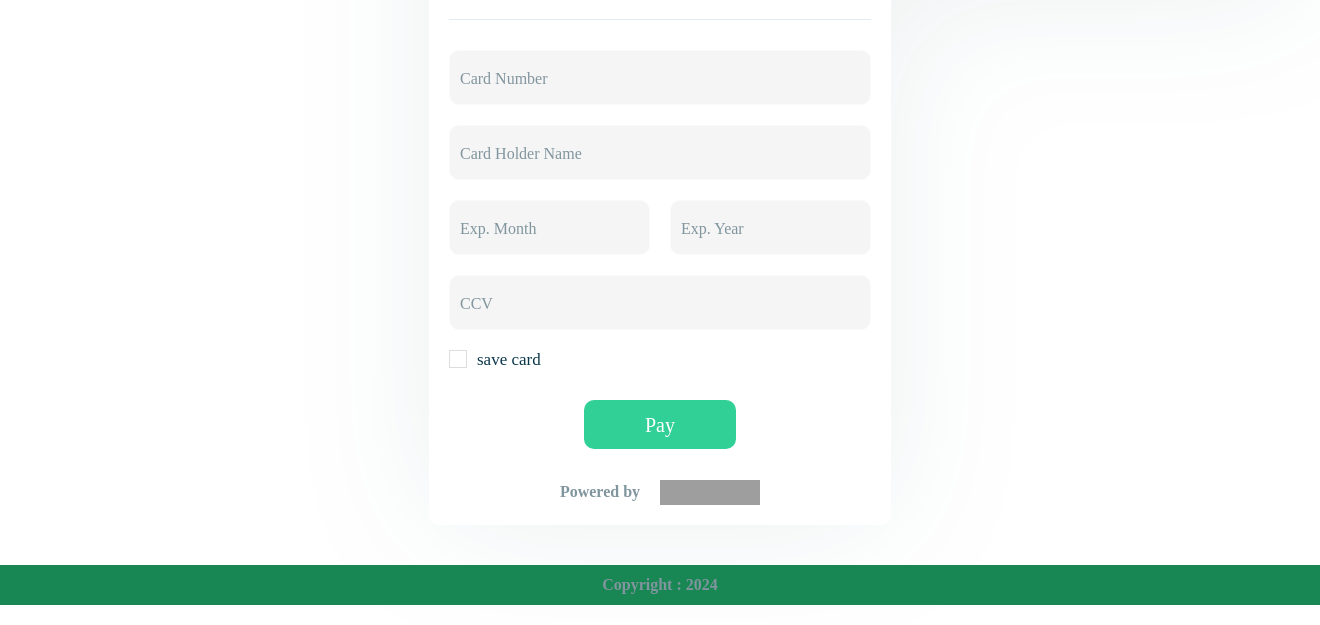
After one commit to mohamedhamiid/Parallel_Projcet, a Django app: page /paymentdone/ in a window 1320 px wide, after a click on "Hamid". The commit adds this page. Shown: the part 605-1230 px from the top of the page. Run offline with Django 5.2, Linux system fonts and the light colour scheme; a user stored in the database is signed in; some libraries are stand-ins or nearby versions; some web fonts are replaced; grey boxes are pictures that could not be loaded.

Commit message:
checkout done with a payment page

```diff
--- /dev/null
+++ b/ec/app/static/app/css/payment.template.test.css
@@ -0,0 +1,374 @@
+@font-face {
+    font-family: Avenir;
+    src: url("/static/fonts/AvenirLTStd-Roman.ttf");
+}
+
+input::-webkit-input-placeholder,
+textarea::-webkit-input-placeholder {
+    /* Chrome/Opera/Safari */
+    color: #80959E;
+    font-size: 16px;
+    font-family: Avenir;
+    font-weight: 400;
+}
+
+input::-moz-placeholder,
+textarea::-webkit-input-placeholder {
+    /* Firefox 19+ */
+    color: #80959E;
+    font-size: 16px;
+    font-family: Avenir;
+    font-weight: 400;
+}
+
+input:-ms-input-placeholder,
+textarea::-webkit-input-placeholder {
+    /* IE 10+ */
+    color: #80959E;
+    font-size: 16px;
+    font-family: Avenir;
+    font-weight: 400;
+}
+
+body {
+    font-family: Avenir;
+    background-color: transparent;
+}
+
+p {
+    padding: 0;
+    margin: 0;
+}
+
+.iframeOut {
+    display: flex;
+    justify-content: center;
+    margin: 100px 0;
+}
+
+.iframBody {
+    width: 35%;
+    background: #fff;
+    filter: drop-shadow(0px 0px 71px rgba(10, 51, 69, 0.07));
+    border-radius: 10px;
+    padding: 20px;
+
+}
+
+@media (max-width: 768px) {
+    .iframBody {
+        width: 70%;
+        height: auto;
+        margin-top: 50px;
+    }
+}
+
+header {
+    border-bottom: 1px solid #e1ecf1;
+    text-align: center;
+    padding-top: 30px;
+    padding-bottom: 20px;
+}
+
+header .logo {
+    width: 94px;
+    height: 94px;
+    display: flex;
+    align-items: center;
+    justify-content: center;
+    background: #fff;
+    filter: drop-shadow(0px 0px 6px rgba(0, 0, 0, 0.09));
+    position: absolute;
+    top: -47px;
+    right: 50%;
+    transform: translateX(50%);
+}
+
+.logo img {
+    max-width: 94px;
+    max-height: 94px;
+}
+
+header span {
+    font-size: 18px;
+    line-height: 22px;
+    color: #0a384b;
+    margin-top: 10px;
+    display: block;
+}
+
+header h4 {
+    font-weight: bold;
+    font-size: 18px;
+    color: #000;
+    margin: 0;
+    margin-top: 20px;
+}
+
+.iframeType {
+    display: flex;
+    justify-content: space-between;
+    margin-top: 40px;
+}
+
+.iframeType div {
+    display: flex;
+}
+
+.iframeType p {
+    font-size: 18px;
+    color: #0a384b;
+}
+
+.iframeType div img {
+    margin-right: 10px;
+}
+
+form {
+    padding: 30px 0;
+}
+
+.inputDiv {
+    display: flex;
+    justify-content: space-between;
+    margin-bottom: 20px;
+}
+
+.inputDiv.saveCard {
+    justify-content: flex-start;
+}
+
+.inputDiv.saveCard input {
+    height: auto;
+    width: auto;
+
+}
+
+.inputDiv label {
+    font-size: 17px;
+    margin-bottom: 10px;
+}
+
+.inputDiv label span {
+    font-size: 10px;
+}
+
+.inputDiv input {
+    height: 55px;
+    width: 100%;
+    border-radius: 10px;
+    background: #efefef99;
+    outline: 0;
+    border: 1px solid #f9fafa;
+    padding-left: 10px;
+    font-weight: 900;
+    font-size: 19px;
+    line-height: 20.4px;
+    text-align: left;
+    color: #0a384b;
+
+}
+
+.inputDiv textarea {
+    width: 100%;
+    border-radius: 10px;
+    background: #efefef99;
+    outline: 0;
+    border: 1px solid #f9fafa;
+    padding-left: 10px;
+    font-weight: 900;
+    font-size: 19px;
+    text-align: left;
+    color: #0a384b;
+    padding-top: 10px;
+    resize: none;
+
+}
+
+.inputDiv input:focus,
+.inputDiv textarea:focus {
+    border: 1px solid #28AAE1;
+    transition: .3s ease;
+    background: #fff;
+    box-shadow: 0px -1px 71px rgba(74, 74, 74, 0.07);
+
+}
+
+.inputDiv p {
+    font-size: 21px;
+    color: #0A384B;
+    padding: 0;
+    margin: 0;
+    margin-left: 30px;
+}
+
+.inputDiv.cardExpire input:nth-child(2) {
+    margin-left: 20px;
+}
+
+.inputDiv.address input {
+    width: 24%;
+}
+
+@media (max-width: 768px) {
+    .inputDiv {
+        /* flex-wrap: wrap; */
+    }
+
+    .inputDiv.address input {
+        width: 48%;
+        margin-bottom: 10px;
+    }
+}
+
+.iframeBtn {
+    width: 152px;
+    height: 49px;
+    background-color: #31D097;
+    color: #fff;
+    font-family: Avenir;
+    border: 0;
+    border-radius: 10px;
+    outline: none;
+    cursor: pointer;
+    font-size: 20px;
+    margin: auto;
+    margin-top: 20px;
+    display: block;
+
+}
+
+footer {
+    font-family: Avenir;
+    font-weight: 800;
+    font-size: 16px;
+    color: #80959E;
+    display: flex;
+    align-items: center;
+    justify-content: center;
+}
+
+footer img {
+    margin-left: 20px;
+    height: 25px;
+    width: 100px;
+}
+
+.vodafoneHeader {
+    padding-top: 0;
+}
+
+.vodafoneLogo {
+    text-align: left;
+    display: flex;
+    align-items: center;
+}
+
+.vodafoneLogo p {
+    font-size: 18px;
+    line-height: 21.6px;
+    text-align: left;
+    color: #0a384b;
+}
+
+.vodafoneDiv {
+    flex-direction: column;
+}
+
+.vodafoneNote {
+    max-width: 70%;
+}
+
+.successDiv {
+    text-align: center;
+    margin: 150px 0;
+}
+
+.successIcon img {
+    margin-bottom: 30px;
+}
+
+.successIcon p {
+    font-weight: 900;
+    font-size: 25px;
+    line-height: 27px;
+    text-align: center;
+    color: #0a384b;
+    margin-bottom: 20px;
+}
+
+.successDetails {
+    padding: 0 50px;
+}
+
+.successDetails p,
+.thank p {
+    font-size: 17px;
+    line-height: 24px;
+    text-align: center;
+    color: #0a384b;
+}
+
+
+
+/* checkBobxStyle */
+[type="checkbox"]:checked,
+[type="checkbox"]:not(:checked) {
+    position: absolute;
+    left: -9999px;
+}
+
+[type="checkbox"]:checked+label,
+[type="checkbox"]:not(:checked)+label {
+    position: relative;
+    padding-left: 28px;
+    cursor: pointer;
+    line-height: 20px;
+    display: inline-block;
+    color: #0A384B;
+}
+
+[type="checkbox"]:checked+label:before,
+[type="checkbox"]:not(:checked)+label:before {
+    content: '';
+    position: absolute;
+    left: 0;
+    top: 0;
+    width: 18px;
+    height: 18px;
+    border: 1px solid #ddd;
+    background: #fff;
+}
+
+[type="checkbox"]:checked+label:after,
+[type="checkbox"]:not(:checked)+label:after {
+    content: '';
+    width: 8px;
+    height: 8px;
+    background: #28AAE1;
+    position: absolute;
+    top: 6px;
+    left: 6px;
+    -webkit-transition: all 0.2s ease;
+    -moz-transition: all 0.2s ease;
+    -o-transition: all 0.2s ease;
+    transition: all 0.2s ease;
+}
+
+[type="checkbox"]:not(:checked)+label:after {
+    opacity: 0;
+    -webkit-transform: scale(0);
+    -moz-transform: scale(0);
+    -o-transform: scale(0);
+    -ms-transform: scale(0);
+    transform: scale(0);
+}
+
+[type="checkbox"]:checked+label:after {
+    opacity: 1;
+    -webkit-transform: scale(1);
+    -moz-transform: scale(1);
+    -o-transform: scale(1);
+    -ms-transform: scale(1);
+    transform: scale(1);
+}
--- a/ec/app/templates/app/base.html
+++ b/ec/app/templates/app/base.html
@@ -83,7 +83,7 @@
               </ul>
             </li>
             <li class="nav-item mx-2">
-                <a class="nav-link text-white" href="#">Cart</a>
+                <a class="nav-link text-white" href="{% url 'showcart'%}">Cart</a>
             </li>
 
             <li class="nav-item mx-2">
--- /dev/null
+++ b/ec/app/templates/app/paymenttemplatetest.html
@@ -0,0 +1,52 @@
+{% extends 'app/base.html' %}
+{% load static %}
+
+{% block main-content %}
+<head>
+    <meta http-equiv="Content-Type" content="text/html; charset=UTF-8">
+    <meta charset="utf-8">
+    <meta http-equiv="X-UA-Compatible" content="IE=edge">
+    <meta name="viewport" content="width=device-width, initial-scale=1">
+    <link rel = "stylesheet" href = "{% static 'app/css/payment.template.test.css' %}"/>
+
+</head>
+
+<div class="iframeOut">
+    <div class="iframBody">
+        <header>
+            <div class="iframeType">
+                <p>Credit Card</p>
+                <div class="cardsLogos">
+                    <img src="/static/img/visa.svg">
+                    <img src="/static/img/Mastercard.svg">
+                </div>
+            </div>
+        </header>
+        <form id="paymob_checkout">
+            <div class="inputDiv">
+                <input placeholder="Card Number" required maxlength="16" type="text" paymob_field="card_number">
+            </div>
+            <div class="inputDiv">
+                <input placeholder="Card Holder Name" required paymob_field="card_holdername">
+            </div>
+            <div class="inputDiv cardExpire">
+                <input placeholder="Exp. Month" required maxlength="2" type="text" paymob_field="card_expiry_mm">
+                <input placeholder="Exp. Year" required maxlength="2" type="text" paymob_field="card_expiry_yy">
+            </div>
+            <div class="inputDiv">
+                <input placeholder="CCV" type="text" required maxlength="4" paymob_field="card_cvn">
+            </div>
+            <input type="hidden" value="CARD" paymob_field="subtype">
+            <div class="inputDiv saveCard">
+                <input type="checkbox" value="tokenize" name="save card" id="save card">
+                <label for="save card">save card</label>
+            </div>
+            <input class="iframeBtn" type="submit" value="Pay">
+        </form>
+        <footer>
+            Powered by
+           <a href="#"><img src="/static/img/paymob_new.svg"></a>
+        </footer>
+    </div>
+</div>
+{% endblock main-content %}
--- a/ec/app/url.py
+++ b/ec/app/url.py
@@ -25,6 +25,8 @@ urlpatterns = [
     path('add-to-cart/', views.add_to_cart, name='add-to-cart'),
     path('cart/', views.show_cart, name="showcart"),
     path('checkout/', views.checkout.as_view(), name="checkout"),
+    path('paymentdone/',views.payment_done,name='paymentdone'),
+    path('orders/',views.home,name='orders'),
     path('pluscart/', views.plus_cart, name="pluscart"),
     path('minuscart/', views.minus_cart, name="minuscart"),
     path('removecart/', views.remove_cart, name="removecart"),
--- a/ec/app/views.py
+++ b/ec/app/views.py
@@ -154,6 +154,24 @@ class checkout(View):
         #     )
         #     payment.save()
         return render(request, 'app/checkout.html',locals())
+def payment_done(request):
+    # order_id=request.GET.get('order_id')
+    # payment_id=request.GET.get('payment_id')
+    # cust_id=request.GET.get('cust_id')
+    # user=request.user
+    # customer=Customer.objects.get(id=cust_id)
+    # payment=Payment.objects.get(razorpay_order=order_id)
+    # payment.paid=True
+    # payment.razorpay_payment_id=payment_id
+    # payment.save()
+    # cart=Cart.objects.filter(user=user)
+    # for c in cart:
+    #     OrderPlaced(user=user,customer=customer, product=c.product,quantity=c.quantity,payment=payment).save()
+    #     c.delete()
+    return render(request, 'app/paymenttemplatetest.html',locals())
+
+
+
 
 def plus_cart(request):
     if request.method == 'GET':
--- a/ec/ec/settings.py
+++ b/ec/ec/settings.py
@@ -131,5 +131,5 @@ DEFAULT_AUTO_FIELD = 'django.db.models.BigAutoField'
 EMAIL_BACKEND = "django.core.mail.backends.console.EmailBackend"
 
 #details from razor wabsite
-RAZOR_KEY_ID=""
-RAZOR_KEY_SECRET=""
+# RAZOR_KEY_ID=""
+# RAZOR_KEY_SECRET=""
```
Also changed, not shown: ec/app/templates/app/checkout.html (+17 -6 lines).
